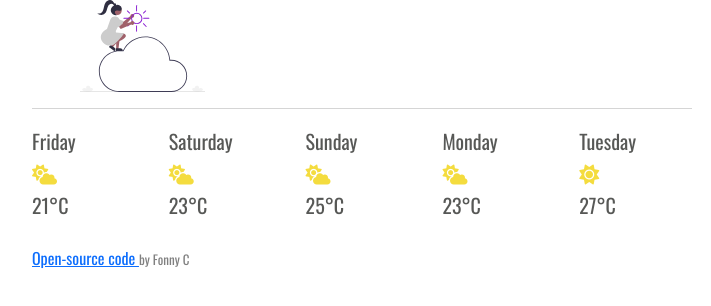
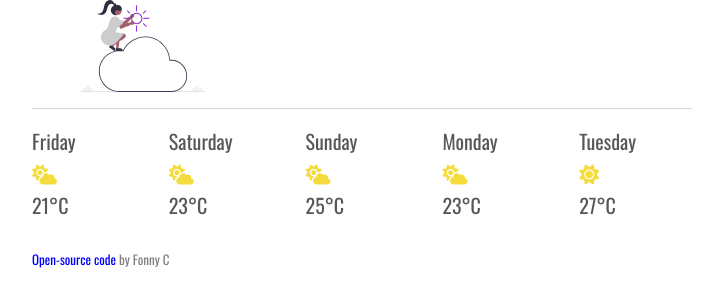
Before and after one commit to fonnycode/weather-website, a plain HTML site: page index.html in a window 1280 px wide. Shown: the part 358-664 px from the top of the page, without its empty margins (278-989 px from the left). Drawn offline with nearby package versions, Linux system fonts and the light colour scheme.

Commit message:
Update style.css
added styles for gitlink

```diff
--- a/src/style.css
+++ b/src/style.css
@@ -54,6 +54,12 @@ body {
   font-size: 20px;
 }
 
+.gitLink {
+  text-decoration: none;
+  font-size: small;
+  color: blue;
+}
+
 .codedBy {
   font-size: small;
   color: grey;
```
